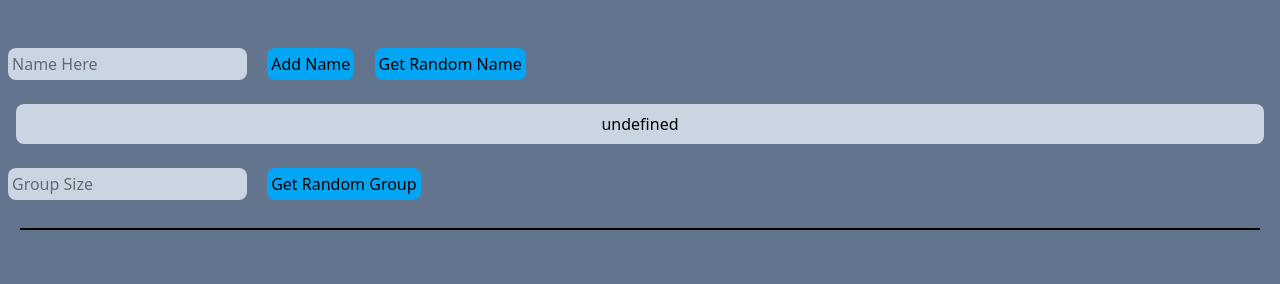
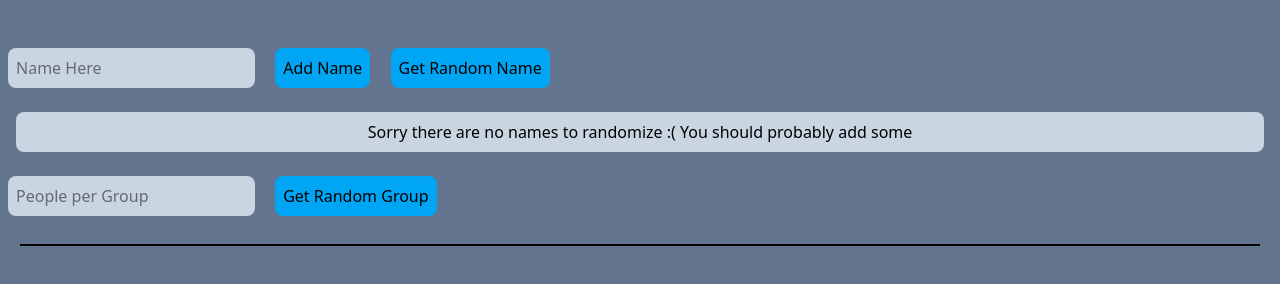
Before and after one commit to Kass-S/EnhancedRNG, a website with bundled scripts: page index.html in a window 1280 px wide. Both pictures are taken after a click on the button "Get Random Name". Built offline with nearby package versions, Linux system fonts and the light colour scheme.

Commit message:
small updates

```diff
--- a/index.html
+++ b/index.html
@@ -11,15 +11,15 @@
 <body class="bg-slate-500">
 
     <div class="mt-10">
-        <input id="nameInput" placeholder="Name Here" type="text" class="bg-slate-300 rounded-lg p-1 m-2">
-        <button id="addNameBtn" class="bg-sky-500 p-1 rounded-lg m-2">Add Name</button>
-        <button id="getRandomNameBtn" class="bg-sky-500 p-1 rounded-lg m-2">Get Random Name</button>
+        <input id="nameInput" placeholder="Name Here" type="text" class="bg-slate-300 rounded-lg p-2 m-2">
+        <button id="addNameBtn" class="bg-sky-500 p-2 rounded-lg m-2">Add Name</button>
+        <button id="getRandomNameBtn" class="bg-sky-500 p-2 rounded-lg m-2">Get Random Name</button>
         <p id="randomNameText" class="p-2 m-7"></p>
     </div>
 
     <div>
-        <input id="addGroupSizeInput" placeholder="Group Size" type="text" class="bg-slate-300 rounded-lg p-1 m-2">
-        <button id="getRandomGroupsBtn" class="bg-sky-500 p-1 rounded-lg m-2">Get Random Group</button>
+        <input id="addAmountPerGroupInput" placeholder="People per Group" type="text" class="bg-slate-300 rounded-lg p-2 m-2">
+        <button id="getRandomGroupsBtn" class="bg-sky-500 p-2 rounded-lg m-2">Get Random Group</button>
     </div>
 
     <div class="m-5 flex justify-center items-center border-t-2">
--- a/scripts/app.js
+++ b/scripts/app.js
@@ -5,7 +5,7 @@ let addNameBtn = document.getElementById("addNameBtn");
 let getRandomNameBtn = document.getElementById("getRandomNameBtn");
 let randomNameText = document.getElementById("randomNameText");
 
-let addGroupSizeInput = document.getElementById("addGroupSizeInput");
+let addAmountPerGroupInput = document.getElementById("addAmountPerGroupInput");
 let getRandomGroupsBtn = document.getElementById("getRandomGroupsBtn");
 let nameList = document.getElementById("nameList");
 
@@ -40,6 +40,8 @@ const GetNames = () => {
 GetNames();
 
 addNameBtn.addEventListener('click', () => {
+    randomNameText.innerText = '';
+    randomNameText.className = 'p-2 m-7';
     if(nameInput.value != ''){
         nameAdd = nameInput.value;
         saveToStorage(nameAdd);
@@ -56,8 +58,19 @@ addNameBtn.addEventListener('click', () => {
 
 getRandomNameBtn.addEventListener('click', () => {
     let rngName = getFromStorage();
-    let randomNumber  = Math.floor(Math.random() * rngName.length);
 
-    randomNameText.innerText = rngName[randomNumber];
-    randomNameText.className = 'bg-slate-300 rounded-lg p-2 m-4 flex justify-center items-center';
+    if(rngName.length != 0){
+        let randomNumber  = Math.floor(Math.random() * rngName.length);
+
+        randomNameText.innerText = rngName[randomNumber];
+        randomNameText.className = 'bg-slate-300 rounded-lg p-2 m-4 flex justify-center items-center';
+    }else{
+        randomNameText.innerText = 'Sorry there are no names to randomize :( You should probably add some';
+        randomNameText.className = 'bg-slate-300 rounded-lg p-2 m-4 flex justify-center items-center';
+    }
+
 })
+
+getRandomGroupsBtn.addEventListener('click', () => {
+
+})
```
